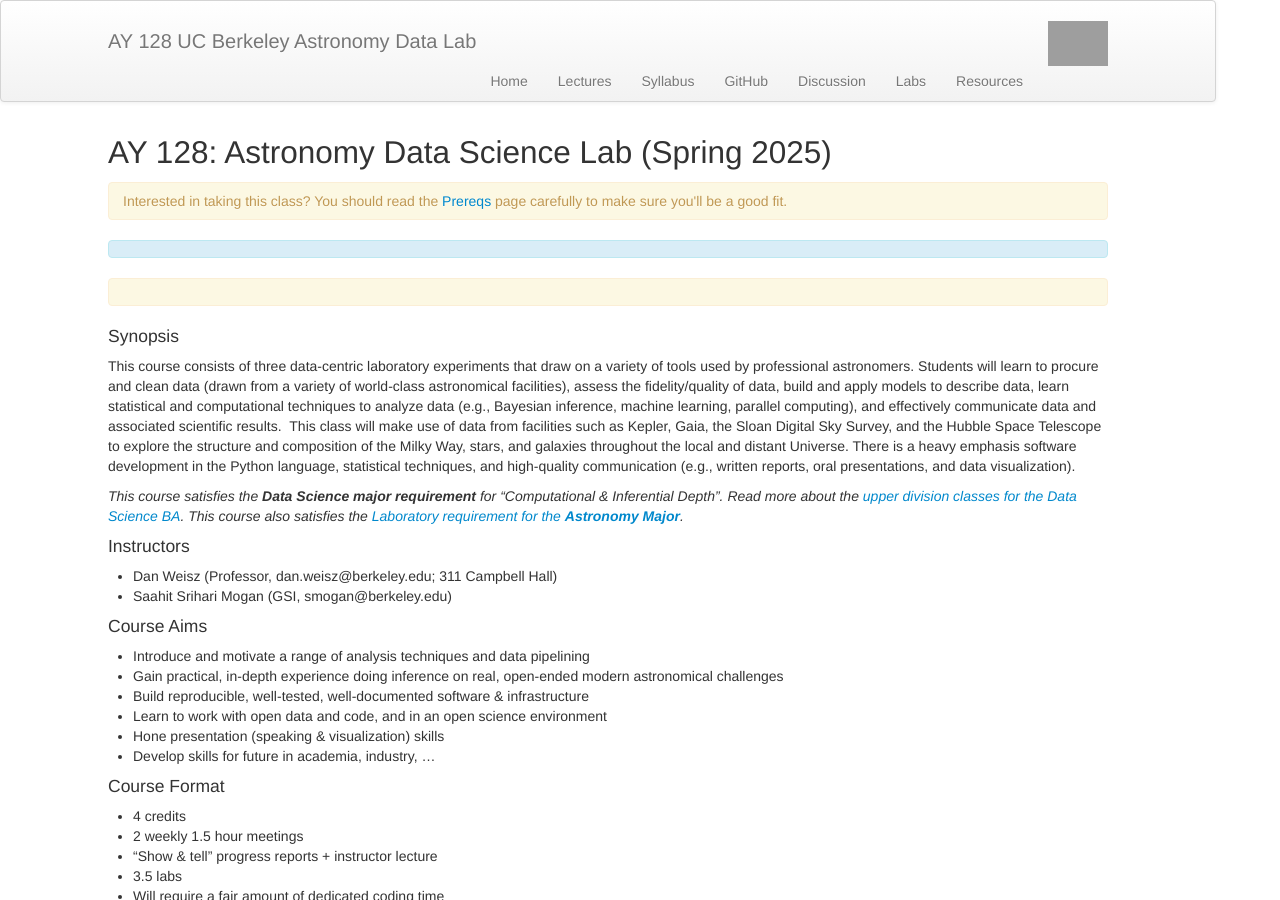
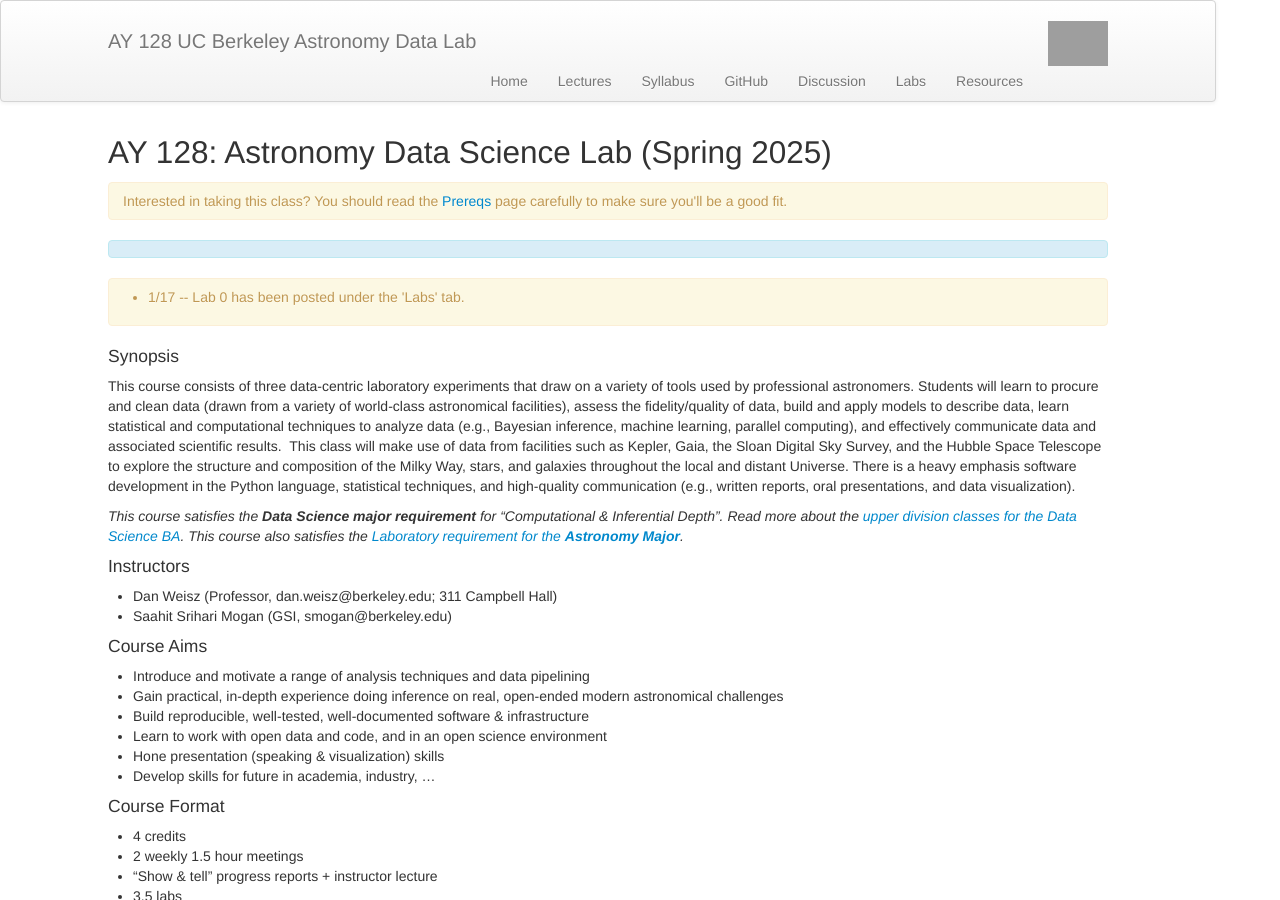
Before and after one commit to ucb-datalab/ucb-datalab.github.io, a Jekyll site: the page built from index.md, in a window 1280 px wide and 900 px high. Built offline with Jekyll 4.4.1, drawn with Linux system fonts in a browser that asks for light colours; grey boxes are pictures that could not be loaded.

Commit message:
lab 0 posted

```diff
--- a/index.md
+++ b/index.md
@@ -19,8 +19,8 @@ Interested in taking this class? You should read the <a href="https://ucb-datala
 
 <div class="alert alert-primary" role="alert">
 <ul>
-<!-- <li>8/23 -- Lab 0 has been posted under the 'Labs' tab.</li>
-<li>9/9 -- Lab 1 has been posted under the 'Labs' tab.</li>
+<li>1/17 -- Lab 0 has been posted under the 'Labs' tab.</li>
+<!-- <li>9/9 -- Lab 1 has been posted under the 'Labs' tab.</li>
 -->
 <!-- <li>10/7 -- Lab 2 has been posted under the 'Labs' tab.</li> -->
 </ul>
```
Also changed, not shown: pages/labs.md (+4 -4 lines), 1 other file.
